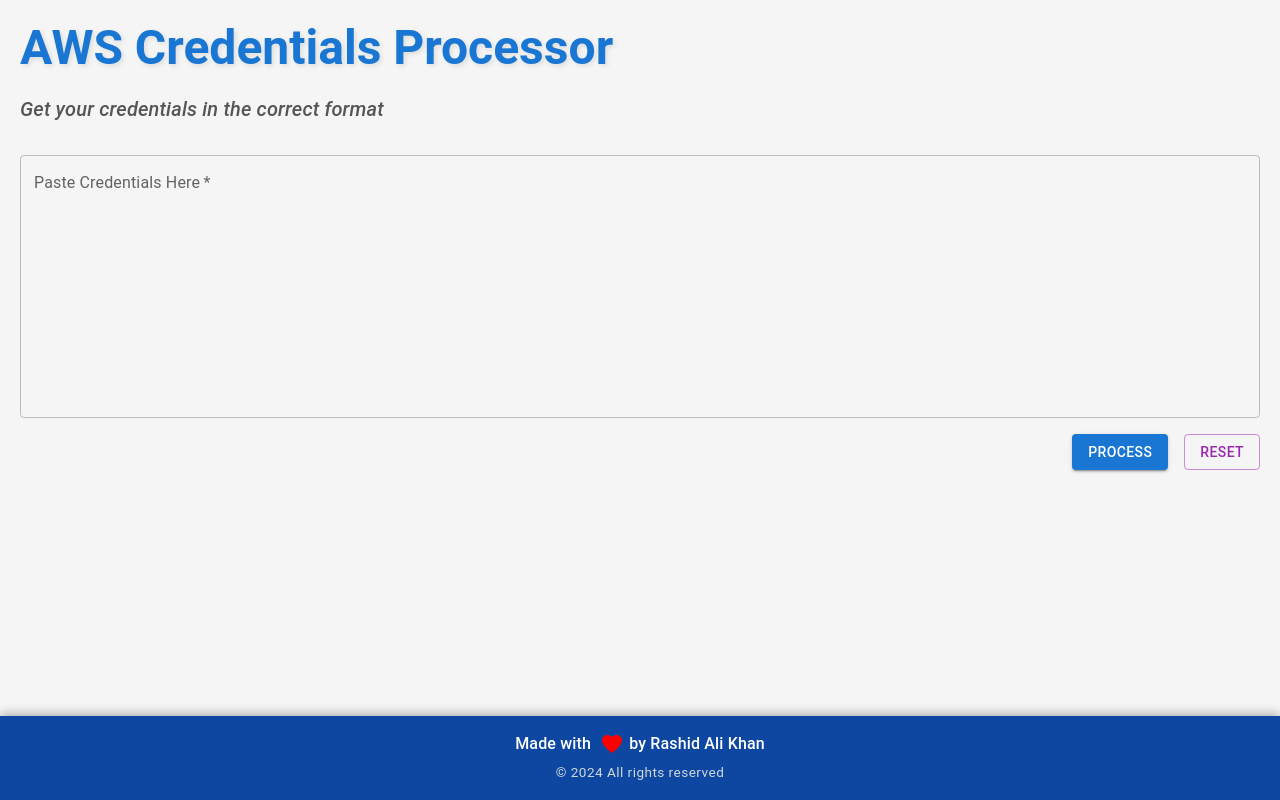
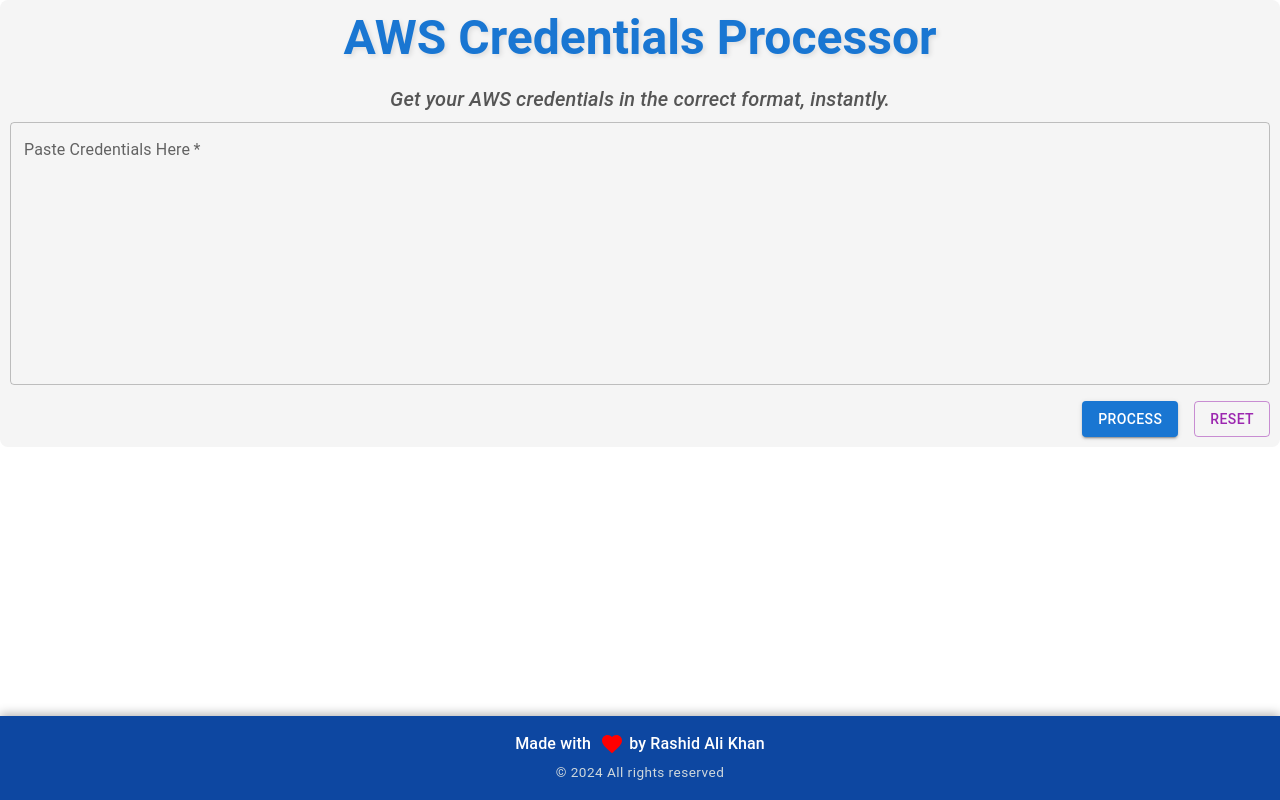
Before and after one commit to zsskar/aws_credentials_processor, a React (Create React App) app: page / in a window 1280 px wide. Built offline with nearby package versions, Linux system fonts and the light colour scheme.

Commit message:
added footer

```diff
--- a/src/ProcessAWSCredentials.js
+++ b/src/ProcessAWSCredentials.js
@@ -1,8 +1,10 @@
-import React, { useState } from 'react';
-import { Box, Typography, Button, TextField, IconButton } from '@mui/material';
-import { toast } from 'react-toastify';
-import ContentCopy from '@mui/icons-material/ContentCopy';
-import Footer from './Footer'; // Assuming your footer is a separate component
+import React, { useState } from "react";
+import { TextField, Button, Box, Typography, IconButton } from "@mui/material";
+import { ContentCopy } from "@mui/icons-material";
+import { toast } from "react-toastify";
+import { Prism as SyntaxHighlighter } from "react-syntax-highlighter";
+import { materialDark } from "react-syntax-highlighter/dist/esm/styles/prism"; // Dark theme
+import Footer from "./Footer";
 
 const ProcessAWSCredentials = () => {
     const [inputValue, setInputValue] = useState("");
@@ -28,7 +30,7 @@
 
         // Check if the input starts with 'aws_secret_access_key'
         if (!inputValue.trim().startsWith("aws_secret_access_key")) {
-            toast.error("Invalid credentials format !");
+            toast.error("Invalid credentials format!");
             return;
         }
 
@@ -48,20 +50,17 @@
     };
 
     return (
-        <Box sx={{ height: '100vh', display: 'flex', flexDirection: 'column' }}>
-            {/* Main Content */}
-            <Box sx={{ flex: 1, overflowY: 'auto', padding: '20px', backgroundColor: '#f5f5f5' }}>
+        <Box sx={{ padding: "10px", backgroundColor: "#f5f5f5", borderRadius: "8px", margin: "0 auto", textAlign: "center" }}>
             {/* Headline */}
             <Typography variant="h3" gutterBottom sx={{ fontWeight: "bold", color: "#1976d2", textShadow: "2px 2px 5px rgba(0, 0, 0, 0.1)" }}>
                 AWS Credentials Processor
             </Typography>
 
             {/* Tagline */}
-                <Typography variant="h6" gutterBottom sx={{ fontStyle: "italic", color: "#555", marginBottom: "30px" }}>
-                    Get your credentials in the correct format
+            <Typography variant="h6" gutterBottom sx={{ fontStyle: "italic", color: "#555" }}>
+                Get your AWS credentials in the correct format, instantly.
             </Typography>
 
-                {/* Form */}
             <form onSubmit={handleSubmit}>
                 <TextField
                     label="Paste Credentials Here"
@@ -78,7 +77,7 @@
                     required
                 />
 
-                    <Box sx={{ display: 'flex', gap: 2, float: 'right' }}>
+                <Box sx={{ display: 'flex', gap: 2, justifyContent: "flex-end" }}>
                     <Button type="submit" variant="contained" color="primary">
                         Process
                     </Button>
@@ -88,24 +87,41 @@
                 </Box>
             </form>
 
-                {/* Output */}
             {outputValue && (
-                    <Box mt={6} sx={{ position: 'relative', border: '1px solid #ccc', borderRadius: '8px', backgroundColor: '#000', padding: '16px', fontFamily: 'monospace', color: '#fff', overflowX: 'auto' }}>
+                <Box mt={6} sx={{ position: 'relative', border: '1px solid #ccc', borderRadius: '8px', backgroundColor: '#f5f5f5', padding: '16px', overflow: 'auto' }}>
                     <IconButton
                         onClick={handleCopy}
                         sx={{ position: 'absolute', top: '8px', right: '8px', backgroundColor: '#fff', '&:hover': { backgroundColor: '#f0f0f0' } }}
                     >
                         <ContentCopy />
                     </IconButton>
-                        <Typography variant="h6" gutterBottom>Processed Credentials:</Typography>
-                        <pre style={{ whiteSpace: 'pre-wrap', wordWrap: 'break-word', margin: 0 }}>
+
+                    <Typography sx={{ textAlign: "left", color: '#1976d2' }} variant="h6" gutterBottom>Processed Credentials:</Typography>
+
+                    {/* Code highlighter */}
+                    <SyntaxHighlighter
+                        language="bash"
+                        style={materialDark} // Dark theme for black background
+                        showLineNumbers={true}
+                        wrapLines={true}
+                        customStyle={{
+                            backgroundColor: "#000", // Set background to black
+                            padding: "16px",
+                            borderRadius: "8px",
+                            fontSize: "14px",
+                            overflowX: "auto",
+                            color: "#fff", // Set default text color to white
+                        }}
+                        codeTagProps={{
+                            style: {
+                                backgroundColor: "transparent", // Remove background from highlighted text
+                            },
+                        }}
+                    >
                         {outputValue}
-                        </pre>
+                    </SyntaxHighlighter>
                 </Box>
             )}
-            </Box>
-
-            {/* Footer */}
             <Footer />
         </Box>
     );
```
Lines whose indentation alone changed are shown as unchanged.
